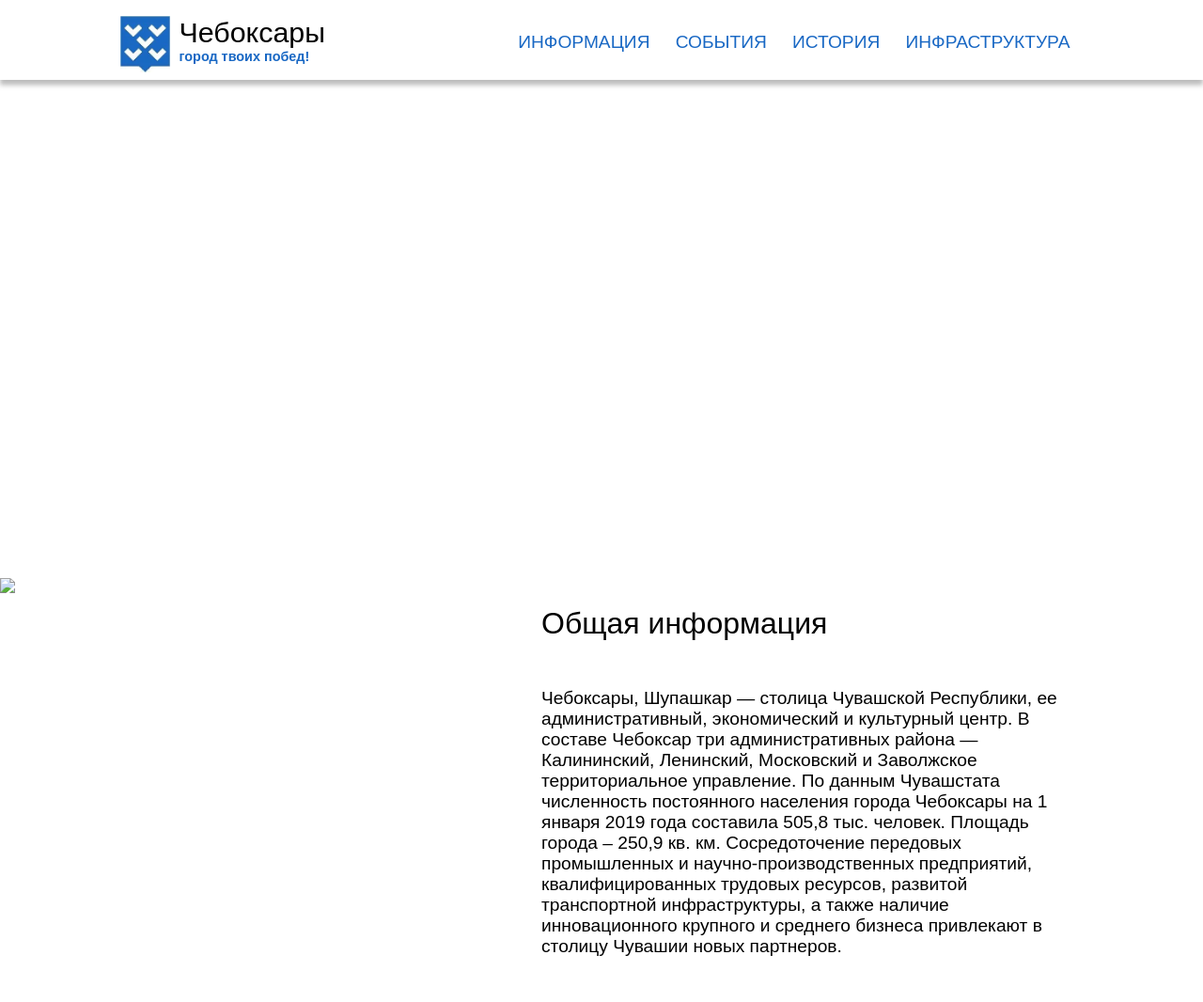
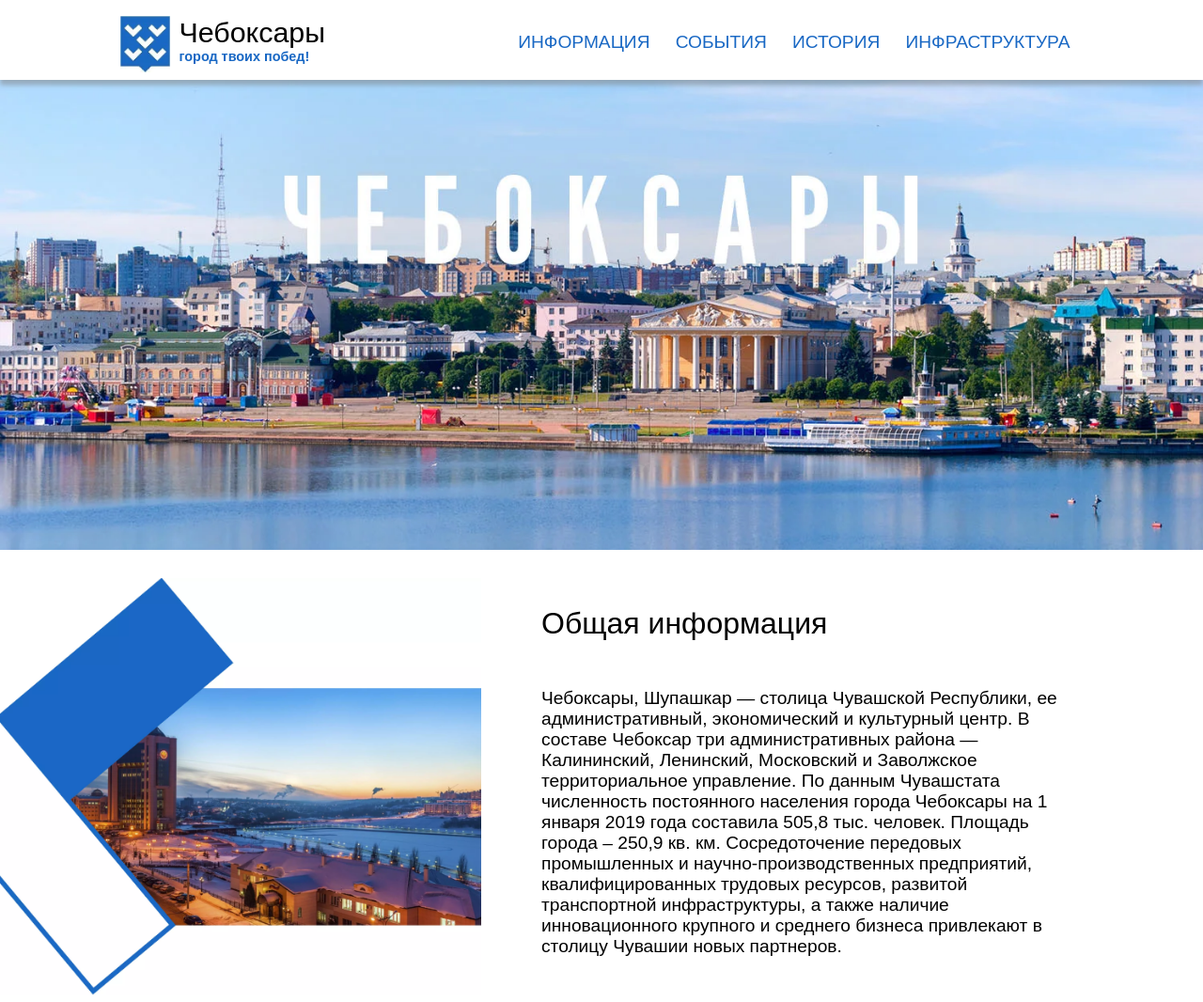
Before and after one commit to PetrAhtimirov/for-it-fest, a plain HTML site: page index.html in a window 1280 px wide. Shown: the whole page at 94% size. Drawn offline with nearby package versions, Linux system fonts and the light colour scheme; files whose address does not match are found by name.

Commit message:
Update index.html

```diff
--- a/index.html
+++ b/index.html
@@ -12,7 +12,7 @@
         	<div class="header">
 			<div class="container">
 				<div class="header-logo">
-                    			<img src="img/logo.webp" alt="Чебоксары">
+                    			<img src="../img/logo.webp" alt="Чебоксары">
                			 </div>
 				<div class="promo">
 					<span>Чебоксары</span>
@@ -27,11 +27,11 @@
             		</div>
         	</div>
         <div class="preview">
-            <div class="parallax-window" data-parallax="scroll" data-image-src="/.../img/background.webp"></div>
+            <div class="parallax-window" data-parallax="scroll" data-image-src="../img/background.webp"></div>
         </div>
         <div class="info">
             <div class="image-info">
-                <img src="/.../img/info.webp">
+                <img src="../img/info.webp">
             </div>
             <div class="text-info">
                 <span>Общая информация</span>
```
